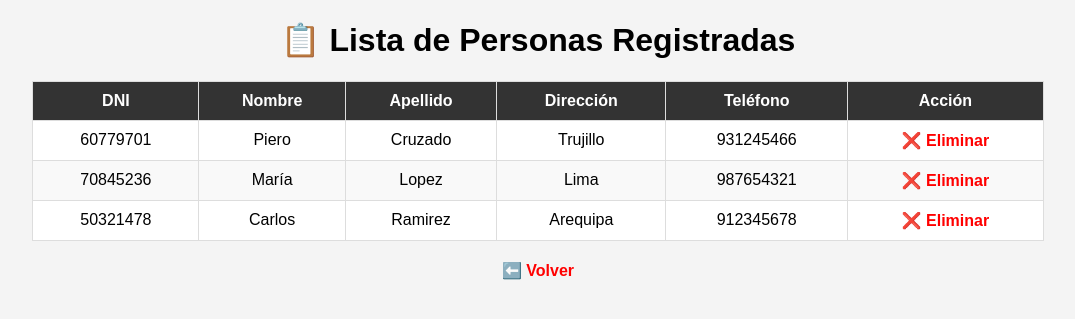
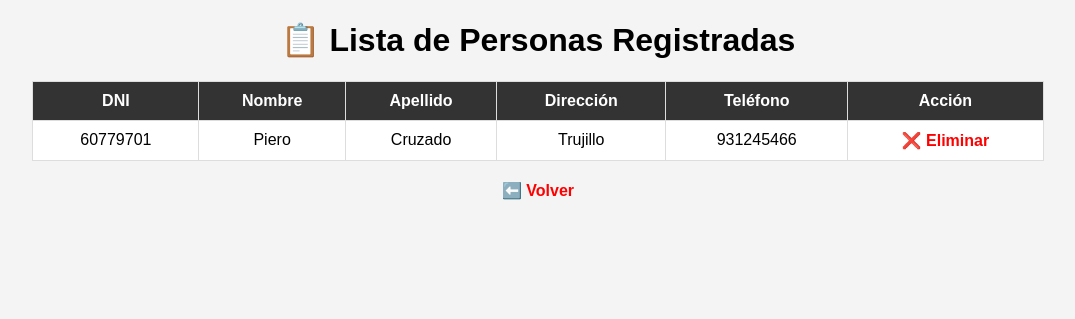
Before and after one commit to PieroCruzado19/proyecto, a Flask app: page /administrar in a window 1280 px wide. Shown: the top 319 px of the page, without its empty margins (102-1177 px from the left). Run offline with Flask 3, Linux system fonts and the light colour scheme; data that the repository does not hold is empty; some libraries are stand-ins or nearby versions.

Commit message:
Update app.py

```diff
--- a/app.py
+++ b/app.py
@@ -5,26 +5,25 @@ from urllib.parse import urlparse
 
 app = Flask(__name__, template_folder='templates', static_folder='static')
 
-# 🔹 Tomar la URL de conexión desde Render
-DATABASE_URL = os.getenv("DATABASE_URL")
+# 🔹 Configuración de base de datos directa
+DB_CONFIG = {
+    'host': 'dpg-d333e7bipnbc73dkvfvg-a',
+    'database': 'piero',
+    'user': 'piero_user',
+    'password': 'zTU8IRNbGppbwlsZ3B9SoS22M6eW1RzN',
+    'port': '5432',
+    'sslmode': 'require'
+}
 
-if not DATABASE_URL:
-    print("⚠️ ERROR: No se encontró la variable DATABASE_URL en Render")
-else:
-    # Mostrar la URL (pero ocultar la contraseña en logs)
-    parsed = urlparse(DATABASE_URL)
-    safe_url = f"postgresql://{parsed.username}:*****@{parsed.hostname}:{parsed.port}/{parsed.path.lstrip('/')}"
-    print(f"✅ Conectando a la base de datos: {safe_url}")
-
+print(f"✅ Conectando a la base de datos: {DB_CONFIG['user']}@{DB_CONFIG['host']}/{DB_CONFIG['database']}")
 
 def conectar_db():
     try:
-        conn = psycopg2.connect(DATABASE_URL, sslmode="require")
+        conn = psycopg2.connect(**DB_CONFIG)
         return conn
     except psycopg2.Error as e:
         print("❌ Error al conectar a la base de datos:", e)
         return None
-
 
 def crear_persona(dni, nombre, apellido, direccion, telefono):
     conn = conectar_db()
@@ -39,7 +38,6 @@ def crear_persona(dni, nombre, apellido, direccion, telefono):
     cursor.close()
     conn.close()
 
-
 def obtener_registros():
     conn = conectar_db()
     if not conn:
@@ -51,12 +49,10 @@ def obtener_registros():
     conn.close()
     return registros
 
-
 @app.route('/')
 def index():
     mensaje_confirmacion = request.args.get("mensaje_confirmacion")
     return render_template('index.html', mensaje_confirmacion=mensaje_confirmacion)
-
 
 @app.route('/registrar', methods=['POST'])
 def registrar():
@@ -68,12 +64,10 @@ def registrar():
     crear_persona(dni, nombre, apellido, direccion, telefono)
     return redirect(url_for('index', mensaje_confirmacion="✅ Registro Exitoso"))
 
-
 @app.route('/administrar')
 def administrar():
     registros = obtener_registros()
     return render_template('administrar.html', registros=registros)
-
 
 @app.route('/eliminar/<dni>')
 def eliminar_registro(dni):
@@ -87,7 +81,6 @@ def eliminar_registro(dni):
     conn.close()
     return redirect(url_for('administrar'))
 
-
 if __name__ == '__main__':
     port = int(os.environ.get('PORT', 5000))
     app.run(host='0.0.0.0', port=port, debug=True)
--- a/templates/administrar.html
+++ b/templates/administrar.html
@@ -35,27 +35,10 @@
                 <td>931245466</td>
                 <td><a href="#">❌ Eliminar</a></td>
             </tr>
-            <tr>
-                <td>70845236</td>
-                <td>María</td>
-                <td>Lopez</td>
-                <td>Lima</td>
-                <td>987654321</td>
-                <td><a href="#">❌ Eliminar</a></td>
-            </tr>
-            <tr>
-                <td>50321478</td>
-                <td>Carlos</td>
-                <td>Ramirez</td>
-                <td>Arequipa</td>
-                <td>912345678</td>
-                <td><a href="#">❌ Eliminar</a></td>
-            </tr>
         </tbody>
     </table>
 
     <div style="text-align:center; margin-top:20px;">
-        <a href="/">⬅️ Volver</a>
-    </div>
+        <a href="/">⬅️ Volver</a></div>
 </body>
 </html>
```
